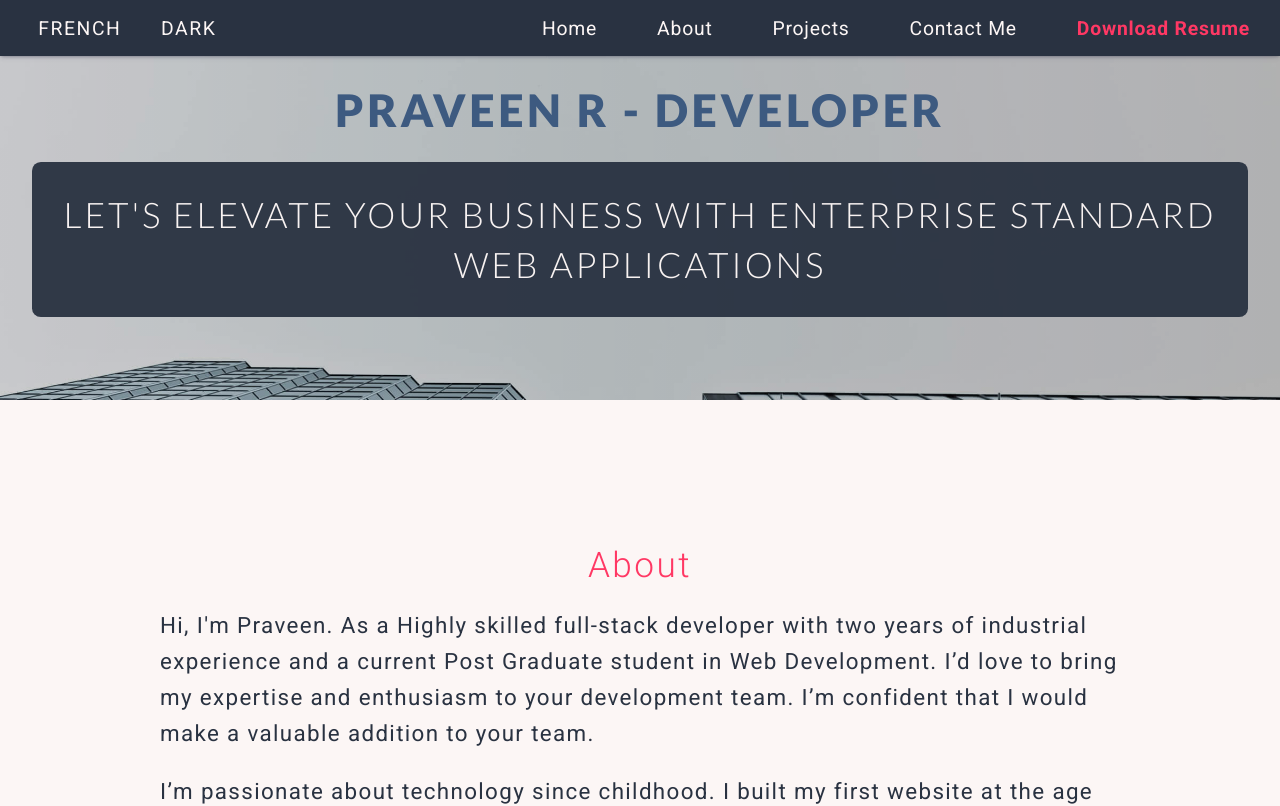
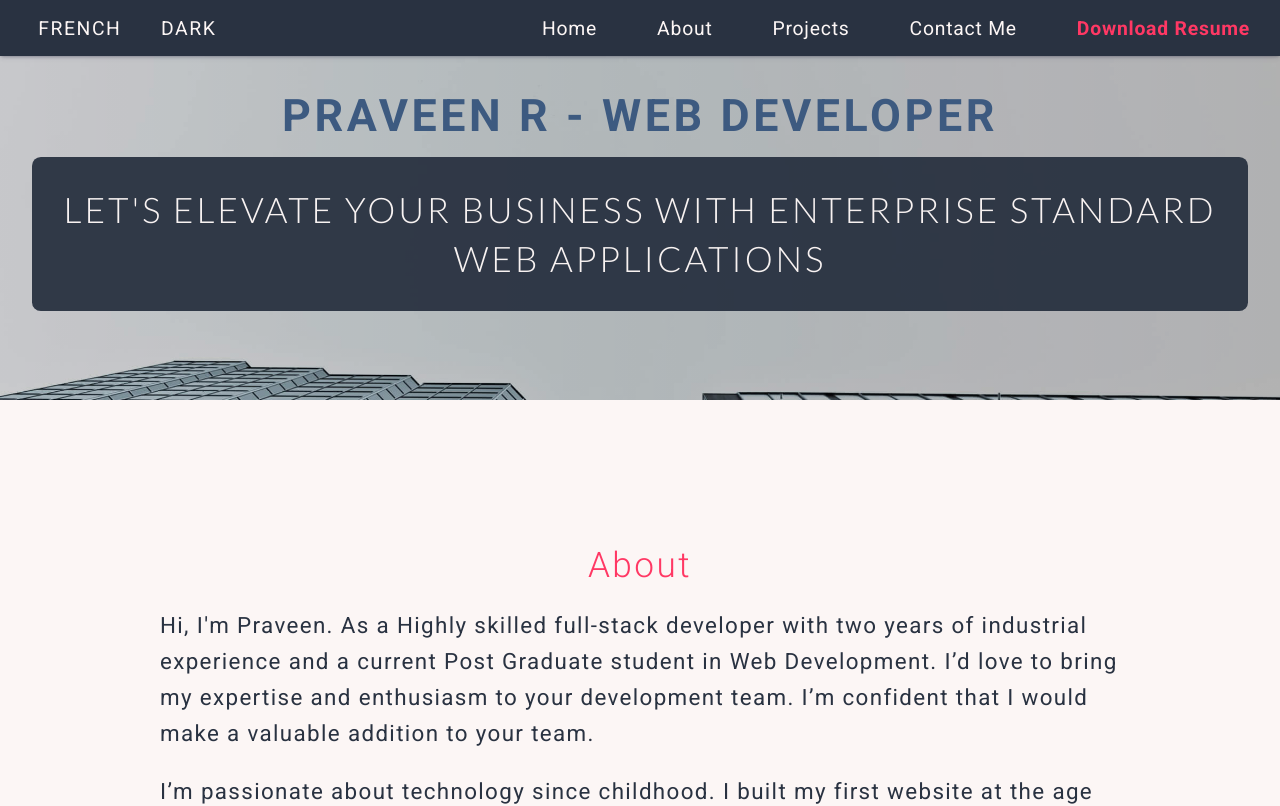
Before and after one commit to PraveenRDev/portfolio, a React (Create React App) app: page / in a window 1280 px wide. Shown: the top 806 px of the page. Built offline with nearby package versions, Linux system fonts and the light colour scheme.

Commit message:
minor changes

```diff
--- a/src/Components/Container.js
+++ b/src/Components/Container.js
@@ -78,10 +78,10 @@
 const NameContainer = styled.div`
 	margin-bottom: 8px;
 	@media (min-width: ${DEVICES.TABLET}) {
-		margin-bottom: 15px;
+		margin-bottom: 12px;
 	}
 	@media (min-width: ${DEVICES.LAPTOP}) {
-		margin-bottom: 25px;
+		margin-bottom: 15px;
 	}
 `
 
--- a/src/Components/Title.js
+++ b/src/Components/Title.js
@@ -27,6 +27,7 @@
 `
 
 const NameTitle = styled.h1`
+	font-family: 'Roboto', sans-serif;
 	font-weight: ${(props) => props.theme.fontWeight.strong};
 	text-transform: uppercase;
 	font-size: ${(props) => props.theme.fontSize.small};
--- a/src/Utils/Contents/Intro.js
+++ b/src/Utils/Contents/Intro.js
@@ -1,6 +1,6 @@
 export const NAME = {
-	english: 'Praveen R - Developer',
-	french: 'Praveen R - Développeur',
+	english: 'Praveen R - Web Developer',
+	french: 'Praveen R - Développeur web',
 }
 
 export const INTRO_CONTENT = {
--- a/src/index.css
+++ b/src/index.css
@@ -1,5 +1,5 @@
 @import url('https://fonts.googleapis.com/css2?family=Roboto:wght@100;300;400;500;700&display=swap');
-@import url('https://fonts.googleapis.com/css2?family=Lato:wght@300;900&display=swap');
+@import url('https://fonts.googleapis.com/css2?family=Lato:wght@300&display=swap');
 
 * {
 	margin: 0;
```
